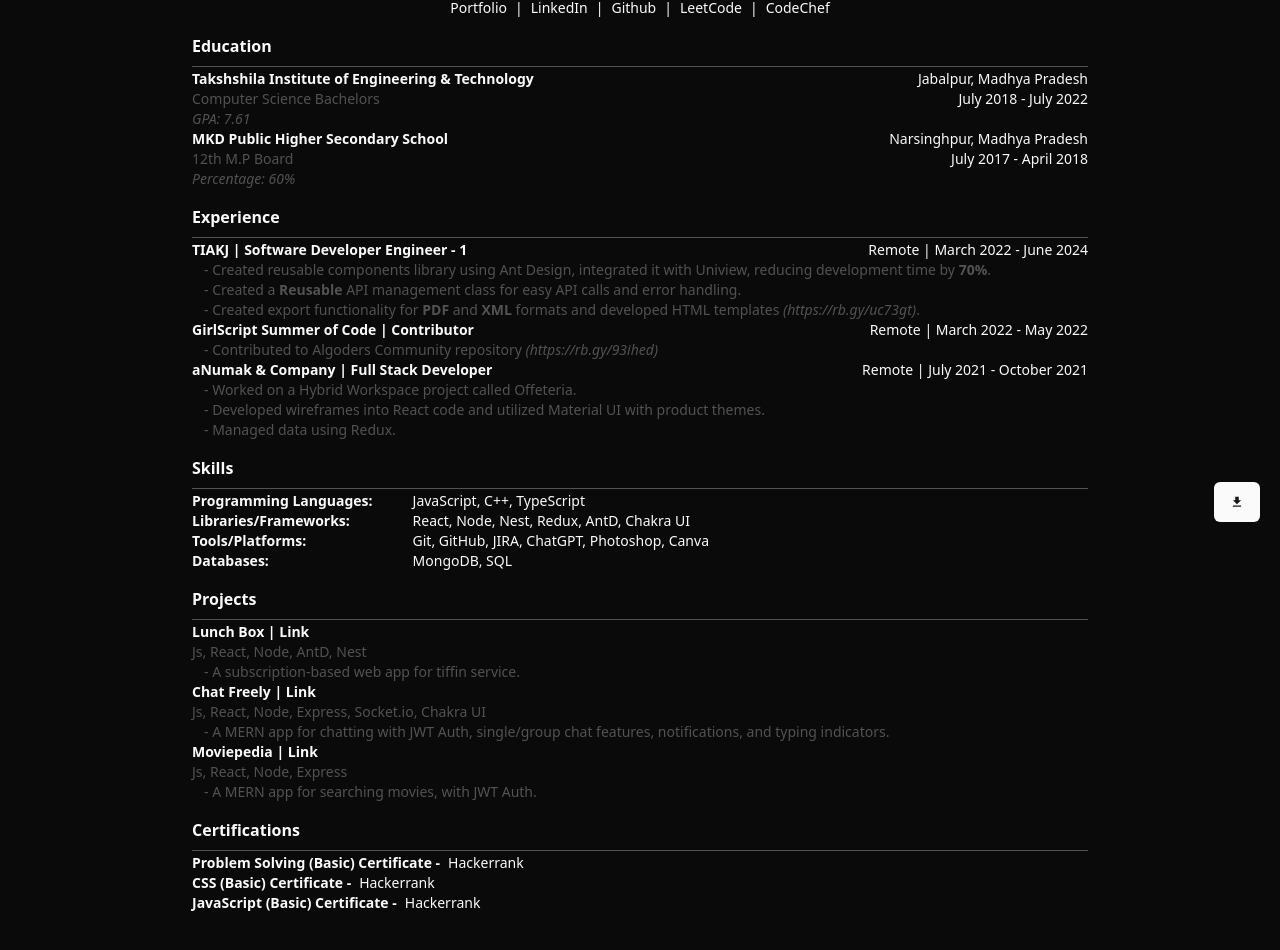
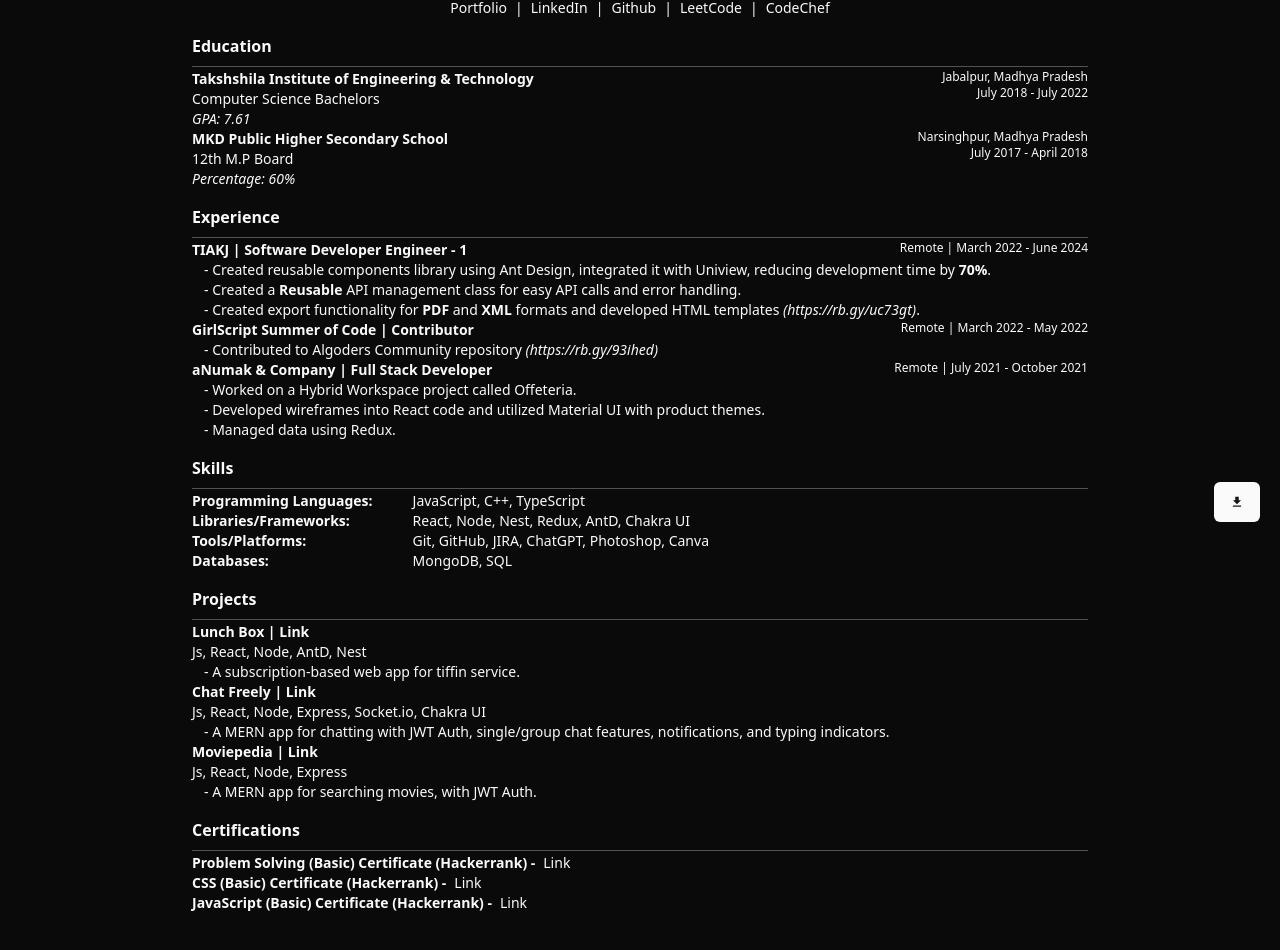
Before and after one commit to thefstalphabet/portfolio-v4, a React (Vite) app: page /cv in a window 1280 px wide. Shown: the part 258-1208 px from the top of the page. Built offline with nearby package versions, Linux system fonts and the light colour scheme.

Commit message:
update: improve cv ui

```diff
--- a/src/components/connect.tsx
+++ b/src/components/connect.tsx
@@ -23,7 +23,7 @@
   return (
     <div className="grid gap-5 mt-12">
       <h2 className="text-lg font-medium">Connect</h2>
-      <ul className="flex space-x-4">
+      <ul className="flex space-x-2">
         {connectItems.map((item: IConnectItems) => {
           return (
             <Link
--- a/src/pages/cv/certifications.tsx
+++ b/src/pages/cv/certifications.tsx
@@ -6,33 +6,39 @@
       <hr className="mt-2 mb-0.5 border-neutral-600" />
       <div className="text-sm">
         <div className="flex gap-2">
-          <p className="font-semibold">Problem Solving (Basic) Certificate -</p>
+          <p className="font-semibold">
+            Problem Solving (Basic) Certificate (Hackerrank) -
+          </p>
           <Link
             to="https://www.hackerrank.com/certificates/fc8b1ac4f193"
             target="_blank"
             rel="noopener noreferrer"
           >
-            Hackerrank
+            Link
           </Link>
         </div>
         <div className="flex gap-2">
-          <p className="font-semibold">CSS (Basic) Certificate -</p>
+          <p className="font-semibold">
+            CSS (Basic) Certificate (Hackerrank) -
+          </p>
           <Link
             to="https://www.hackerrank.com/certificates/eea5fcf29741"
             target="_blank"
             rel="noopener noreferrer"
           >
-            Hackerrank
+            Link
           </Link>
         </div>
         <div className="flex gap-2">
-          <p className="font-semibold">JavaScript (Basic) Certificate -</p>
+          <p className="font-semibold">
+            JavaScript (Basic) Certificate (Hackerrank) -
+          </p>
           <Link
             to="https://www.hackerrank.com/certificates/931b71699c23"
             target="_blank"
             rel="noopener noreferrer"
           >
-            Hackerrank
+            Link
           </Link>
         </div>
       </div>
--- a/src/pages/cv/education.tsx
+++ b/src/pages/cv/education.tsx
@@ -2,17 +2,17 @@
   return (
     <div>
       <h4 className="font-bold">Education</h4>
-          <hr className="mt-2 mb-0.5 border-neutral-600"/>
+      <hr className="mt-2 mb-0.5 border-neutral-600" />
       <div className="text-sm">
         <div className="flex justify-between">
           <div>
             <h5 className="font-semibold">
               Takshshila Institute of Engineering & Technology
             </h5>
-                <p className="text-neutral-600">Computer Science Bachelors</p>
-                <p className="italic text-neutral-600">GPA: 7.61</p>
+            <p>Computer Science Bachelors</p>
+            <p className="italic ">GPA: 7.61</p>
           </div>
-              <div className="text-right ">
+          <div className="text-right text-xs">
             <p>Jabalpur, Madhya Pradesh</p>
             <p>July 2018 - July 2022</p>
           </div>
@@ -22,15 +22,15 @@
             <h5 className="font-semibold">
               MKD Public Higher Secondary School
             </h5>
-                <p className="text-neutral-600">12th M.P Board</p>
-                <p className="italic text-neutral-600">Percentage: 60%</p>
+            <p>12th M.P Board</p>
+            <p className="italic ">Percentage: 60%</p>
           </div>
-              <div className="text-right ">
+          <div className="text-right text-xs">
             <p>Narsinghpur, Madhya Pradesh</p>
             <p>July 2017 - April 2018</p>
           </div>
         </div>
       </div>
     </div>
-  )
+  );
 }
--- a/src/pages/cv/experience.tsx
+++ b/src/pages/cv/experience.tsx
@@ -9,9 +9,9 @@
             <h5 className="font-semibold">
               TIAKJ | Software Developer Engineer - 1
             </h5>
-            <p>Remote | March 2022 - June 2024</p>
+            <p className="text-xs">Remote | March 2022 - June 2024</p>
           </div>
-          <ul className="px-3 text-neutral-600">
+          <ul className="px-3 ">
             <li>
               - Created reusable components library using Ant Design, integrated
               it with Uniview, reducing development time by <strong>70%</strong>
@@ -34,9 +34,9 @@
             <h5 className="font-semibold">
               GirlScript Summer of Code | Contributor
             </h5>
-            <p>Remote | March 2022 - May 2022</p>
+            <p className="text-xs">Remote | March 2022 - May 2022</p>
           </div>
-          <ul className="px-3 text-neutral-600">
+          <ul className="px-3 ">
             <li>
               - Contributed to Algoders Community repository{" "}
               <span className="italic">(https://rb.gy/93ihed)</span>
@@ -49,9 +49,9 @@
             <h5 className="font-semibold">
               aNumak & Company | Full Stack Developer
             </h5>
-            <p>Remote | July 2021 - October 2021</p>
+            <p className="text-xs">Remote | July 2021 - October 2021</p>
           </div>
-          <ul className="px-3 text-neutral-600">
+          <ul className="px-3">
             <li>- Worked on a Hybrid Workspace project called Offeteria.</li>
             <li>
               - Developed wireframes into React code and utilized Material UI
--- a/src/pages/cv/projects.tsx
+++ b/src/pages/cv/projects.tsx
@@ -16,8 +16,8 @@
               Link
             </Link>
           </h5>
-          <p className="text-neutral-600">Js, React, Node, AntD, Nest</p>
-          <ul className="px-3 text-neutral-600">
+          <p>Js, React, Node, AntD, Nest</p>
+          <ul className="px-3 ">
             <li>- A subscription-based web app for tiffin service.</li>
           </ul>
         </div>
@@ -32,10 +32,10 @@
               Link
             </Link>
           </h5>
-          <p className="text-neutral-600">
+          <p >
             Js, React, Node, Express, Socket.io, Chakra UI
           </p>
-          <ul className="px-3 text-neutral-600">
+          <ul className="px-3 ">
             <li>
               - A MERN app for chatting with JWT Auth, single/group chat
               features, notifications, and typing indicators.
@@ -53,8 +53,8 @@
               Link
             </Link>
           </h5>
-          <p className="text-neutral-600">Js, React, Node, Express</p>
-          <ul className="px-3 text-neutral-600">
+          <p >Js, React, Node, Express</p>
+          <ul className="px-3 ">
             <li>- A MERN app for searching movies, with JWT Auth.</li>
           </ul>
         </div>
```
Lines whose indentation alone changed are shown as unchanged.
